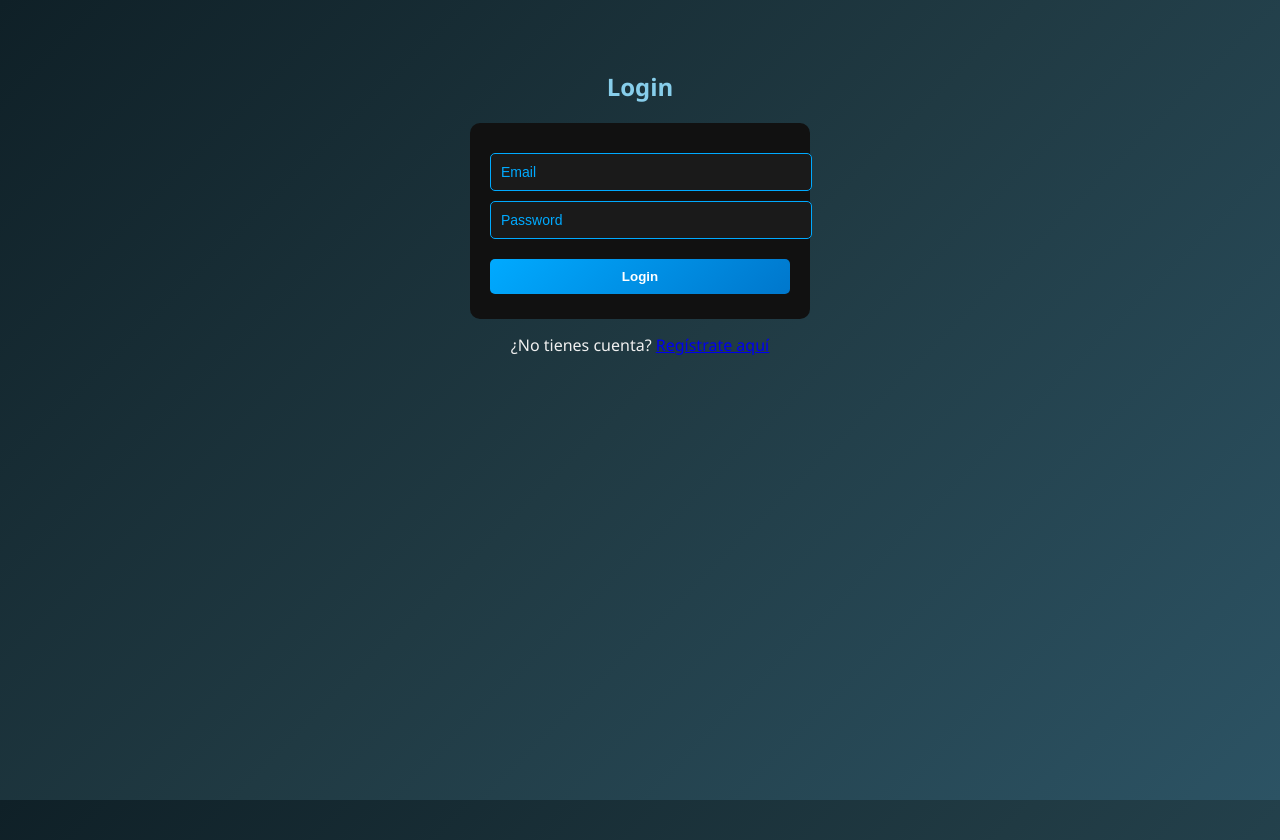
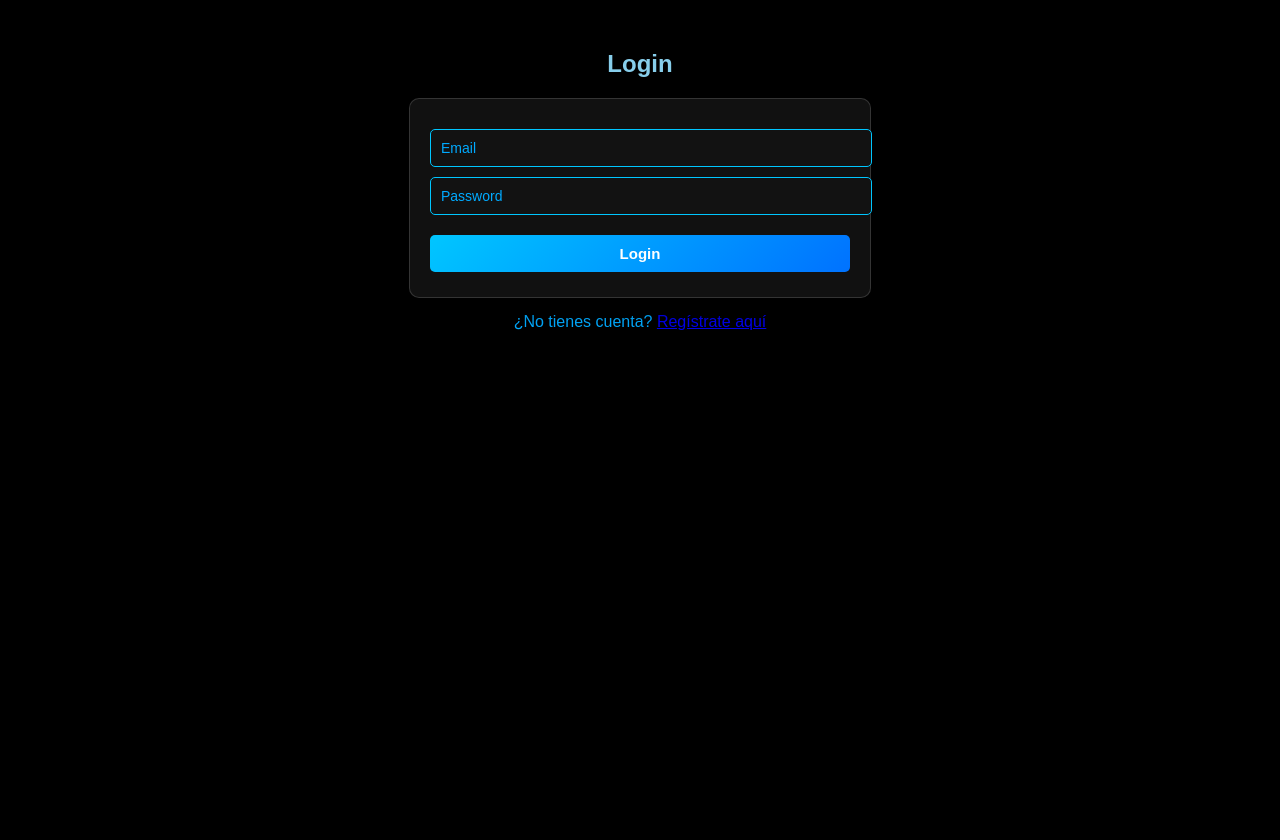
Before and after one commit to Andres-Lugo/front, a React (Create React App) app in the folder client/: page /login in a window 1280 px wide. After the commit the page ends 800 px from the top, so only its background shows below. Built offline with nearby package versions, Linux system fonts and the light colour scheme; no server answers; the HTML template or start-up script is replaced by a standard one.

Commit message:
estilosj

```diff
--- a/client/src/pages/Candidates.js
+++ b/client/src/pages/Candidates.js
@@ -66,7 +66,7 @@ function Candidates() {
 
 return (
   <div className="container">
-    <h1>Gerente de candidatos</h1>
+    <h1>Formulario</h1>
 
     {/* Formulario */}
     <form onSubmit={handleSubmit}>
--- a/client/src/pages/candidates.css
+++ b/client/src/pages/candidates.css
@@ -1,88 +1,71 @@
-/* Candidates.css */
-
-body {
-  background: linear-gradient(135deg, #0f2027, #203a43, #2c5364);
-  color: #f0f0f0;
-  font-family: 'Segoe UI', Tahoma, Geneva, Verdana, sans-serif;
-  padding: 20px;
+/* Contenedor principal */
+.container {
+  display: flex;
+  flex-direction: column;
+  align-items: center;
+  padding: 60px 20px;
   min-height: 100vh;
-  background-attachment: fixed;
+  background: linear-gradient(to bottom right, #0f2027, #203a43, #2c5364);
 }
 
+/* Título */
 h1 {
-  font-size: 32px;
+  font-size: 36px;
   font-weight: 700;
-  color: #00cfff;
-  text-align: center;
+  color: #00c6ff;
   margin-bottom: 40px;
-  text-shadow: 0 2px 4px rgba(0,0,0,0.4);
+  text-shadow: 0 2px 6px rgba(0, 0, 0, 0.4);
 }
 
-
-input, select, textarea {
-  background-color: #1a1a1a;
-  color: #f0f0f0;
-  border: 1px solid #00aaff;
-  border-radius: 8px;
-  padding: 12px;
-  margin-bottom: 15px;
+/* Estilo del formulario */
+form {
+  background: rgba(255, 255, 255, 0.05);
+  backdrop-filter: blur(10px);
+  border: 1px solid rgba(255, 255, 255, 0.15);
+  border-radius: 16px;
+  padding: 40px 30px;
   width: 100%;
-  font-size: 14px;
-  outline: none;
-  transition: 0.2s ease;
+  max-width: 420px;
+  box-shadow: 0 12px 24px rgba(0, 0, 0, 0.3);
 }
 
-input:focus, select:focus, textarea:focus {
-  border-color: #00d4ff;
-  box-shadow: 0 0 8px #00d4ff33;
+/* Inputs, selects y textarea */
+form input,
+form select,
+form textarea {
+  width: 100%;
+  margin-bottom: 20px;
+  padding: 12px 14px;
+  font-size: 14px;
+  border-radius: 8px;
+  border: 1px solid #00c6ff;
+  background-color: #121212;
+  color: #ffffff;
+  transition: border 0.3s, box-shadow 0.3s;
 }
 
+form input:focus,
+form select:focus,
+form textarea:focus {
+  outline: none;
+  border-color: #00e1ff;
+  box-shadow: 0 0 8px rgba(0, 225, 255, 0.3);
+}
 
-button {
-  background: linear-gradient(135deg, #00aaff, #0077cc);
+/* Botón del formulario */
+form button {
+  width: 100%;
+  padding: 12px;
+  background: linear-gradient(135deg, #00c6ff, #0072ff);
   border: none;
-  padding: 12px;
+  border-radius: 8px;
+  font-weight: bold;
   color: white;
-  font-weight: bold;
-  width: 100%;
-  border-radius: 8px;
+  font-size: 15px;
   cursor: pointer;
   transition: background 0.3s;
 }
 
-button:hover {
-  background: linear-gradient(135deg, #00c6ff, #005fab);
+form button:hover {
+  background: linear-gradient(135deg, #00e1ff, #0055aa);
 }
-
-
-ul {
-  list-style: none;
-  padding: 0;
-}
-
-li {
-  background-color: #1e1e1e;
-  padding: 15px;
-  margin-bottom: 10px;
-  border-radius: 6px;
-  display: flex;
-  justify-content: space-between;
-  align-items: center;
-  border-left: 4px solid #00aaff;
-}
-
-li span {
-  flex: 1;
-}
-
-li button {
-  margin-left: 10px;
-}
-.container {
-  display: flex;
-  flex-direction: column;
-  align-items: center;
-  justify-content: flex-start;
-  min-height: 100vh;
-  padding-top: 50px;
-}
```
